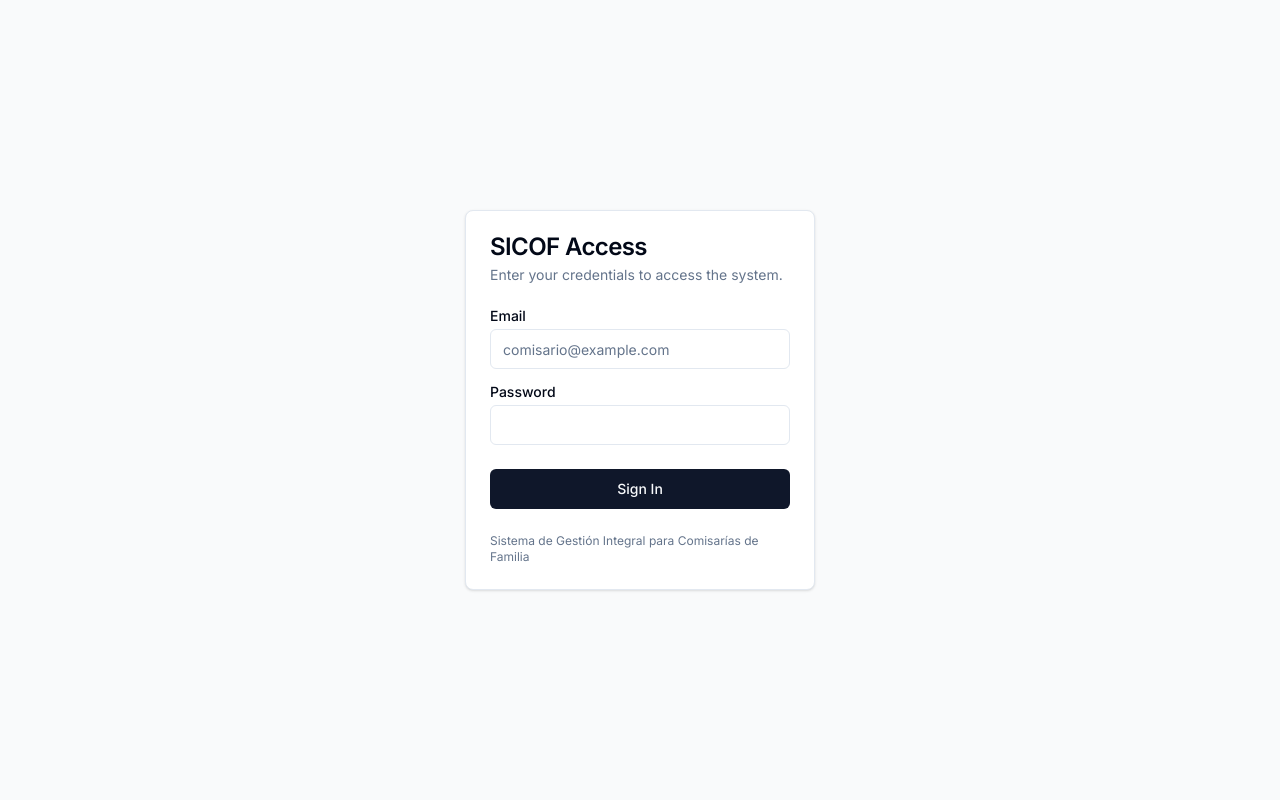
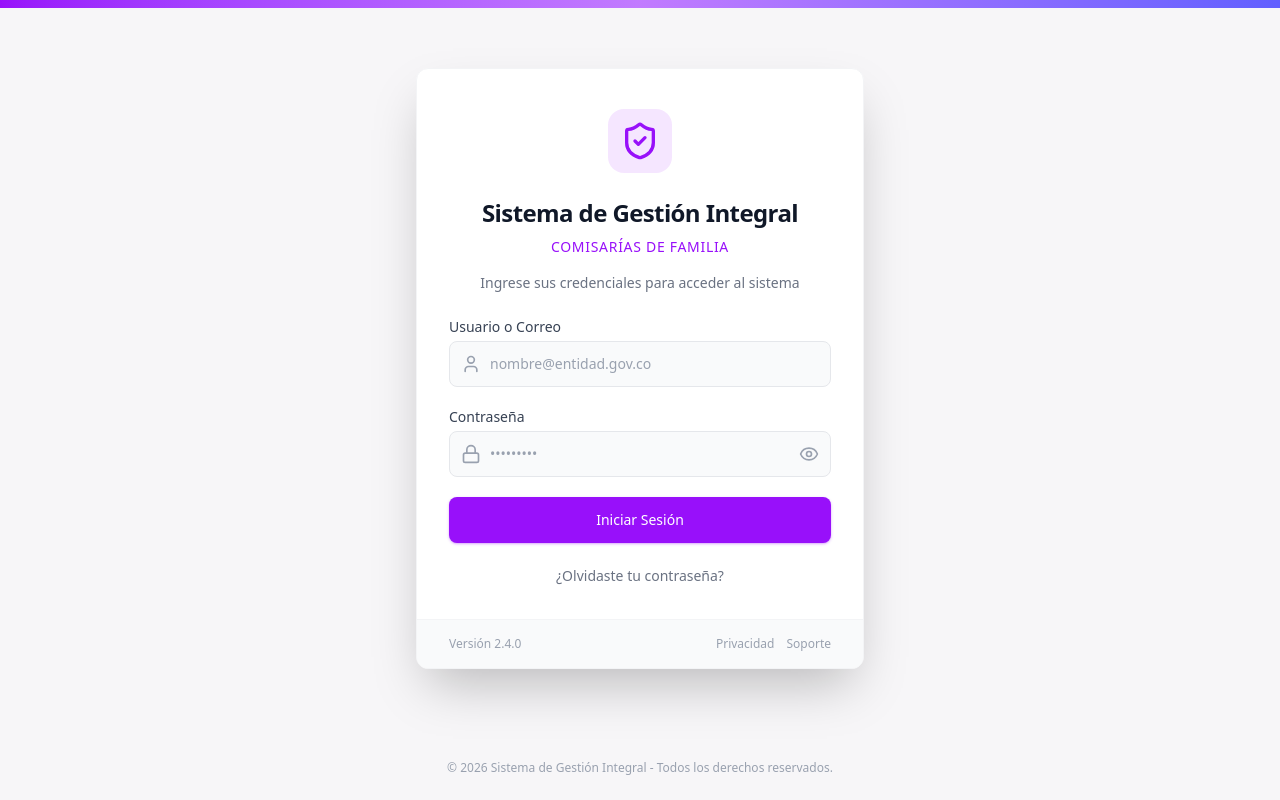
Before and after one commit to CarlosHurtado2024/sicof-app, a Next.js app: page /login in a window 1280 px wide. Built offline with nearby package versions, Linux system fonts and the light colour scheme; no server answers.

Commit message:
UI: Nuevo diseño de Login premium

```diff
--- a/app/login/page.tsx
+++ b/app/login/page.tsx
@@ -4,17 +4,14 @@
 import { useState } from 'react'
 import { createClient } from '@/lib/supabase/client'
 import { useRouter } from 'next/navigation'
-import { Button } from '@/components/ui/button'
-import { Input } from '@/components/ui/input'
-import { Label } from '@/components/ui/label'
-import { Card, CardContent, CardDescription, CardFooter, CardHeader, CardTitle } from '@/components/ui/card'
-import { AlertCircle } from 'lucide-react'
+import { AlertCircle, User, Lock, Eye, EyeOff, ShieldCheck } from 'lucide-react'
 
 export default function LoginPage() {
     const [email, setEmail] = useState('')
     const [password, setPassword] = useState('')
     const [loading, setLoading] = useState(false)
     const [error, setError] = useState<string | null>(null)
+    const [showPassword, setShowPassword] = useState(false)
     const router = useRouter()
     const supabase = createClient()
 
@@ -38,54 +35,118 @@ export default function LoginPage() {
     }
 
     return (
-        <div className="flex h-screen items-center justify-center bg-gray-50">
-            <Card className="w-[350px]">
-                <CardHeader>
-                    <CardTitle>SICOF Access</CardTitle>
-                    <CardDescription>Enter your credentials to access the system.</CardDescription>
-                </CardHeader>
-                <CardContent>
-                    <form onSubmit={handleLogin}>
-                        <div className="grid w-full items-center gap-4">
-                            <div className="flex flex-col space-y-1.5">
-                                <Label htmlFor="email">Email</Label>
-                                <Input
+        <div className="bg-[#f7f6f8] dark:bg-[#1c1121] min-h-screen flex flex-col antialiased font-sans text-gray-800 dark:text-gray-100 selection:bg-purple-500/30 selection:text-purple-600">
+            {/* Decorative subtle background pattern */}
+            <div className="fixed inset-0 z-0 opacity-40 pointer-events-none" style={{ backgroundImage: 'radial-gradient(#921ac6 0.5px, transparent 0.5px)', backgroundSize: '24px 24px' }}></div>
+
+            {/* Top Bar decoration */}
+            <div className="fixed top-0 left-0 w-full h-2 bg-gradient-to-r from-purple-600 via-purple-400 to-indigo-500 z-20"></div>
+
+            <main className="flex-grow flex items-center justify-center p-4 relative z-10">
+                {/* Main Card */}
+                <div className="w-full max-w-md bg-white dark:bg-gray-900 rounded-xl shadow-2xl overflow-hidden border border-gray-100 dark:border-gray-800 transform transition-all hover:shadow-purple-500/5">
+
+                    {/* Card Header Area */}
+                    <div className="px-8 pt-10 pb-6 text-center">
+                        {/* Logo */}
+                        <div className="inline-flex items-center justify-center w-16 h-16 rounded-2xl bg-purple-600/10 mb-6 text-purple-600">
+                            <ShieldCheck className="w-10 h-10" />
+                        </div>
+                        <h1 className="text-2xl font-bold tracking-tight text-gray-900 dark:text-white mb-2">
+                            Sistema de Gestión Integral
+                        </h1>
+                        <p className="text-sm font-medium text-purple-600 uppercase tracking-wider">
+                            Comisarías de Familia
+                        </p>
+                        <p className="mt-4 text-sm text-gray-500 dark:text-gray-400">
+                            Ingrese sus credenciales para acceder al sistema
+                        </p>
+                    </div>
+
+                    {/* Login Form */}
+                    <form className="px-8 pb-8 space-y-5" onSubmit={handleLogin}>
+                        {/* Username Input */}
+                        <div className="space-y-1 group">
+                            <label className="block text-sm font-medium text-gray-700 dark:text-gray-300" htmlFor="email">Usuario o Correo</label>
+                            <div className="relative">
+                                <div className="absolute inset-y-0 left-0 pl-3 flex items-center pointer-events-none">
+                                    <User className="text-gray-400 group-focus-within:text-purple-600 transition-colors h-5 w-5" />
+                                </div>
+                                <input
+                                    className="block w-full pl-10 pr-3 py-3 border border-gray-200 dark:border-gray-700 rounded-lg leading-5 bg-gray-50 dark:bg-gray-800 text-gray-900 dark:text-white placeholder-gray-400 focus:outline-none focus:ring-2 focus:ring-purple-600/20 focus:border-purple-600 transition-all duration-200 sm:text-sm"
                                     id="email"
                                     type="email"
-                                    placeholder="comisario@example.com"
+                                    placeholder="nombre@entidad.gov.co"
                                     value={email}
                                     onChange={(e) => setEmail(e.target.value)}
                                     required
                                 />
                             </div>
-                            <div className="flex flex-col space-y-1.5">
-                                <Label htmlFor="password">Password</Label>
-                                <Input
+                        </div>
+
+                        {/* Password Input */}
+                        <div className="space-y-1 group">
+                            <label className="block text-sm font-medium text-gray-700 dark:text-gray-300" htmlFor="password">Contraseña</label>
+                            <div className="relative">
+                                <div className="absolute inset-y-0 left-0 pl-3 flex items-center pointer-events-none">
+                                    <Lock className="text-gray-400 group-focus-within:text-purple-600 transition-colors h-5 w-5" />
+                                </div>
+                                <input
+                                    className="block w-full pl-10 pr-10 py-3 border border-gray-200 dark:border-gray-700 rounded-lg leading-5 bg-gray-50 dark:bg-gray-800 text-gray-900 dark:text-white placeholder-gray-400 focus:outline-none focus:ring-2 focus:ring-purple-600/20 focus:border-purple-600 transition-all duration-200 sm:text-sm"
                                     id="password"
-                                    type="password"
+                                    type={showPassword ? "text" : "password"}
+                                    placeholder="•••••••••"
                                     value={password}
                                     onChange={(e) => setPassword(e.target.value)}
                                     required
                                 />
+                                <div
+                                    className="absolute inset-y-0 right-0 pr-3 flex items-center cursor-pointer hover:text-gray-600 dark:hover:text-gray-200 text-gray-400 transition-colors"
+                                    onClick={() => setShowPassword(!showPassword)}
+                                >
+                                    {showPassword ? <EyeOff className="h-5 w-5" /> : <Eye className="h-5 w-5" />}
+                                </div>
                             </div>
                         </div>
+
                         {error && (
-                            <div className="mt-4 flex items-center text-sm text-red-500">
-                                <AlertCircle className="mr-2 h-4 w-4" />
+                            <div className="flex items-center text-sm text-red-500 bg-red-50 p-3 rounded-lg border border-red-100">
+                                <AlertCircle className="mr-2 h-4 w-4 shrink-0" />
                                 {error}
                             </div>
                         )}
-                        <div className="mt-6">
-                            <Button className="w-full" type="submit" disabled={loading}>
-                                {loading ? 'Signing in...' : 'Sign In'}
-                            </Button>
+
+                        {/* Primary Action */}
+                        <button
+                            className="w-full flex justify-center items-center py-3 px-4 border border-transparent rounded-lg shadow-sm text-sm font-medium text-white bg-purple-600 hover:bg-purple-700 focus:outline-none focus:ring-2 focus:ring-offset-2 focus:ring-purple-600 transition-all duration-200 transform hover:-translate-y-0.5 shadow-purple-600/30 hover:shadow-purple-600/50 disabled:opacity-50 disabled:cursor-not-allowed"
+                            type="submit"
+                            disabled={loading}
+                        >
+                            {loading ? 'Iniciando sesión...' : 'Iniciar Sesión'}
+                        </button>
+
+                        {/* Forgot Password */}
+                        <div className="text-center">
+                            <a className="text-sm font-medium text-gray-500 hover:text-purple-600 transition-colors duration-200" href="#">
+                                ¿Olvidaste tu contraseña?
+                            </a>
                         </div>
                     </form>
-                </CardContent>
-                <CardFooter className="flex justify-center text-xs text-muted-foreground">
-                    Sistema de Gestión Integral para Comisarías de Familia
-                </CardFooter>
-            </Card>
+
+                    {/* Card Footer Area */}
+                    <div className="px-8 py-4 bg-gray-50 dark:bg-gray-800/50 border-t border-gray-100 dark:border-gray-800 flex justify-between items-center text-xs text-gray-400">
+                        <span>Versión 2.4.0</span>
+                        <div className="flex space-x-3">
+                            <a className="hover:text-purple-600 transition-colors" href="#">Privacidad</a>
+                            <a className="hover:text-purple-600 transition-colors" href="#">Soporte</a>
+                        </div>
+                    </div>
+                </div>
+            </main>
+
+            <footer className="p-6 text-center text-xs text-gray-400 dark:text-gray-600 relative z-10">
+                © 2026 Sistema de Gestión Integral - Todos los derechos reservados.
+            </footer>
         </div>
     )
 }
```
